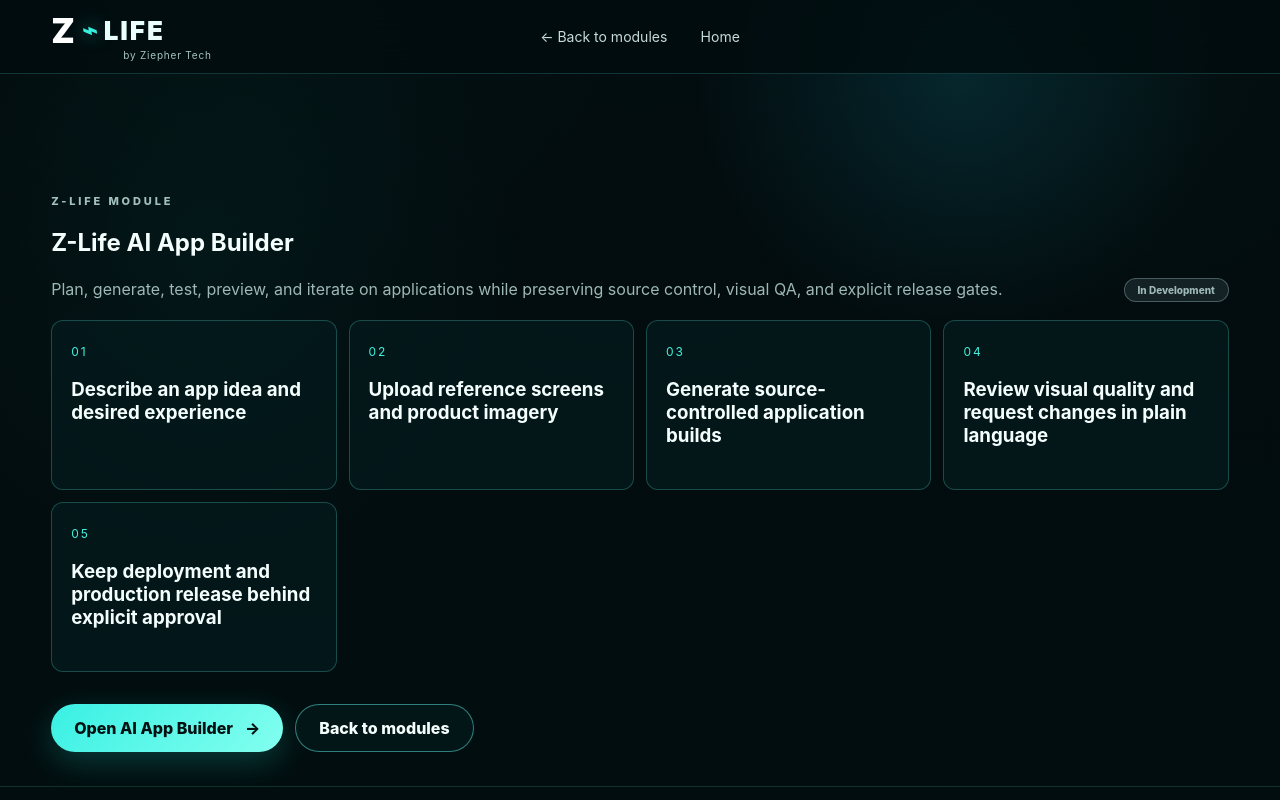
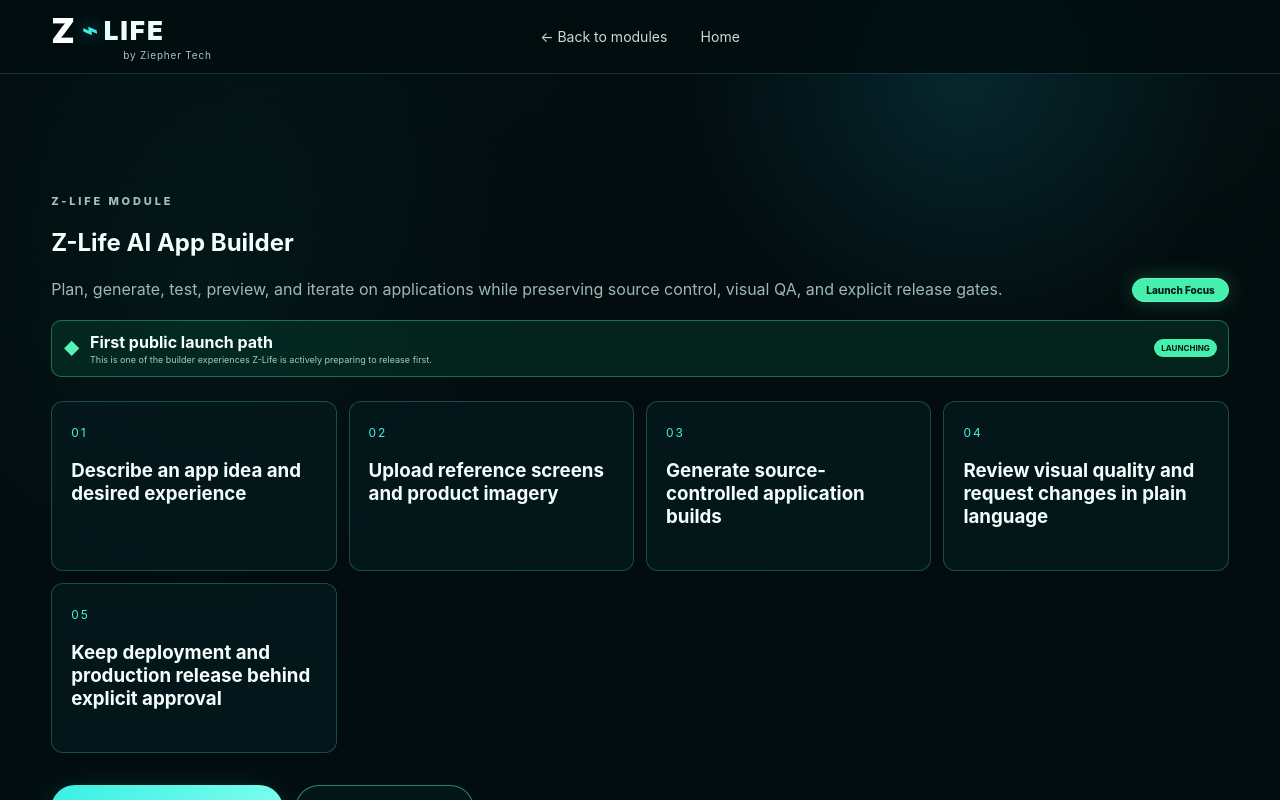
Before and after one commit to ziepher1206/Ziepher-AI, a Next.js app: page /modules/app-builder in a window 1280 px wide. Built offline with nearby package versions, Linux system fonts and the light colour scheme.

Commit message:
Show launch focus on module detail pages

```diff
--- a/app/modules/[slug]/page.tsx
+++ b/app/modules/[slug]/page.tsx
@@ -3,7 +3,7 @@
 import { notFound } from "next/navigation";
 
 import { ZLifeModuleBackLink } from "@/components/zlife-module-back-link";
-import { zlifeModuleBySlug, zlifeModules } from "@/lib/zlife/modules";
+import { zlifeModuleBySlug, zlifeModules, zlifeModuleStatusLabel, zlifeModuleStatusShortLabel } from "@/lib/zlife/modules";
 import { ZLIFE_PUBLIC_ORIGIN } from "@/lib/zlife/public-origin";
 
 export function generateStaticParams() {
@@ -37,6 +37,8 @@
 
   if (!selectedModule) notFound();
 
+  const highlighted = selectedModule.status === "active" || selectedModule.status === "launch";
+
   return (
     <main className="zlife-landing">
       <header className="zlife-nav">
@@ -59,10 +61,21 @@
             <h1>{selectedModule.name}</h1>
             <p>{selectedModule.summary}</p>
           </div>
-          <span className={`zlife-status ${selectedModule.status === "active" ? "is-active" : ""}`}>
-            {selectedModule.status === "active" ? "Active Module" : "In Development"}
+          <span className={`zlife-status ${highlighted ? "is-active" : ""}`}>
+            {zlifeModuleStatusLabel(selectedModule.status)}
           </span>
         </div>
+
+        {selectedModule.status === "launch" ? (
+          <section className="zlife-nested-module" style={{ marginBottom: "24px" }}>
+            <span aria-hidden="true">◆</span>
+            <div>
+              <strong>First public launch path</strong>
+              <small>This is one of the builder experiences Z-Life is actively preparing to release first.</small>
+            </div>
+            <b>LAUNCHING</b>
+          </section>
+        ) : null}
 
         {selectedModule.nestedLabel ? (
           <div className="zlife-nested-module" style={{ marginBottom: "24px" }}>
@@ -71,7 +84,7 @@
               <strong>{selectedModule.nestedLabel}</strong>
               <small>{selectedModule.slug === "business" ? "Industry profile inside the shared Service Business OS" : "Working foundation inside this module"}</small>
             </div>
-            <b>{selectedModule.status === "active" ? "ACTIVE" : "BUILDING"}</b>
+            <b>{zlifeModuleStatusShortLabel(selectedModule.status)}</b>
           </div>
         ) : null}
 
```
